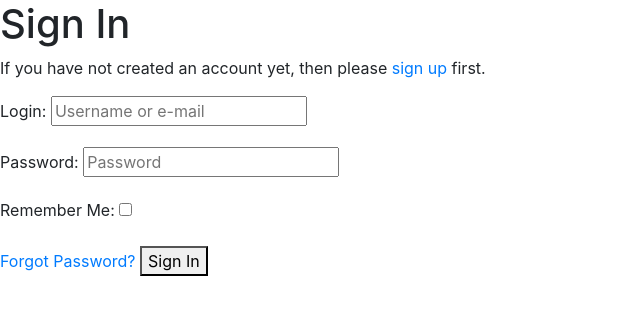
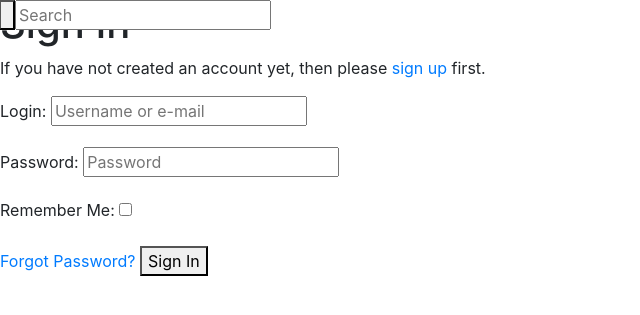
Before and after one commit to dansantinojones/the-kitbag, a Django app: page /accounts/login/ in a window 1280 px wide. Shown: the top 315 px of the page, without its empty margins (0-640 px from the left). Run offline with Django 3.2, Linux system fonts and the light colour scheme; some libraries are stand-ins or nearby versions.

Commit message:
Add search input and submit button to base header

```diff
--- a/templates/base.html
+++ b/templates/base.html
@@ -39,7 +39,25 @@
     <title>The Kitbag {% block extra_title %}{% endblock %}</title>
   </head>
   <body>
-    <header class="container-fluid fixed-top"></header>
+    <header class="container-fluid fixed-top">
+        <div class="row">
+            <!--- Search Bar -->
+            <form action="" method="GET">
+                <div class="input-group w-100">
+                    <div class="input-group-append">
+                    <button type="submit">
+                        <span class="icon">
+                            <i class="fas fa-search"></i>
+                        </span>
+                    </button>
+                </div>
+                    <input type="text" name="q" placeholder="Search">
+                </div>
+            </form>
+            <div class="col-12 col-lg-4 my-auto py-1 py-lg-0"></div>
+            <div class="col-12 col-lg-4 my-auto py-1 py-lg-0"></div>
+        </div>
+    </header>
 
         {% if messages %}
             <div class="message-container"></div>
```
